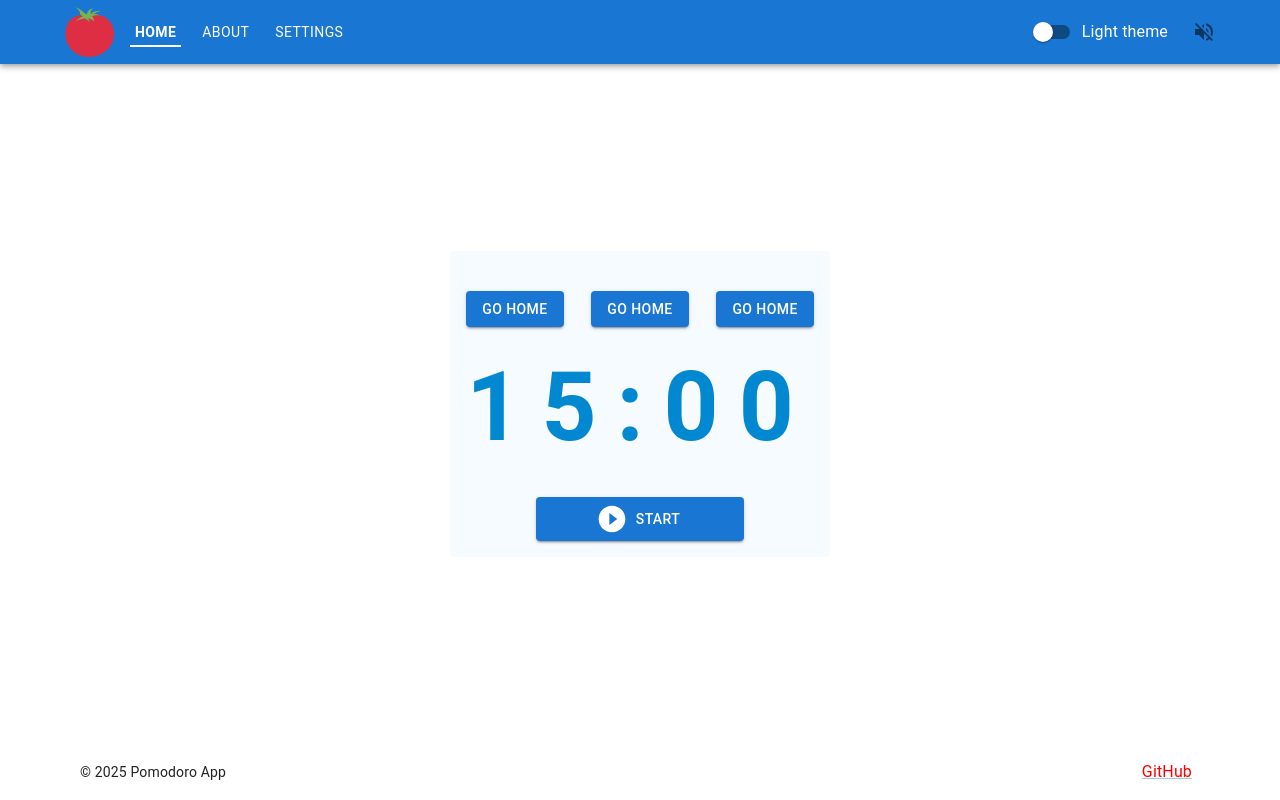
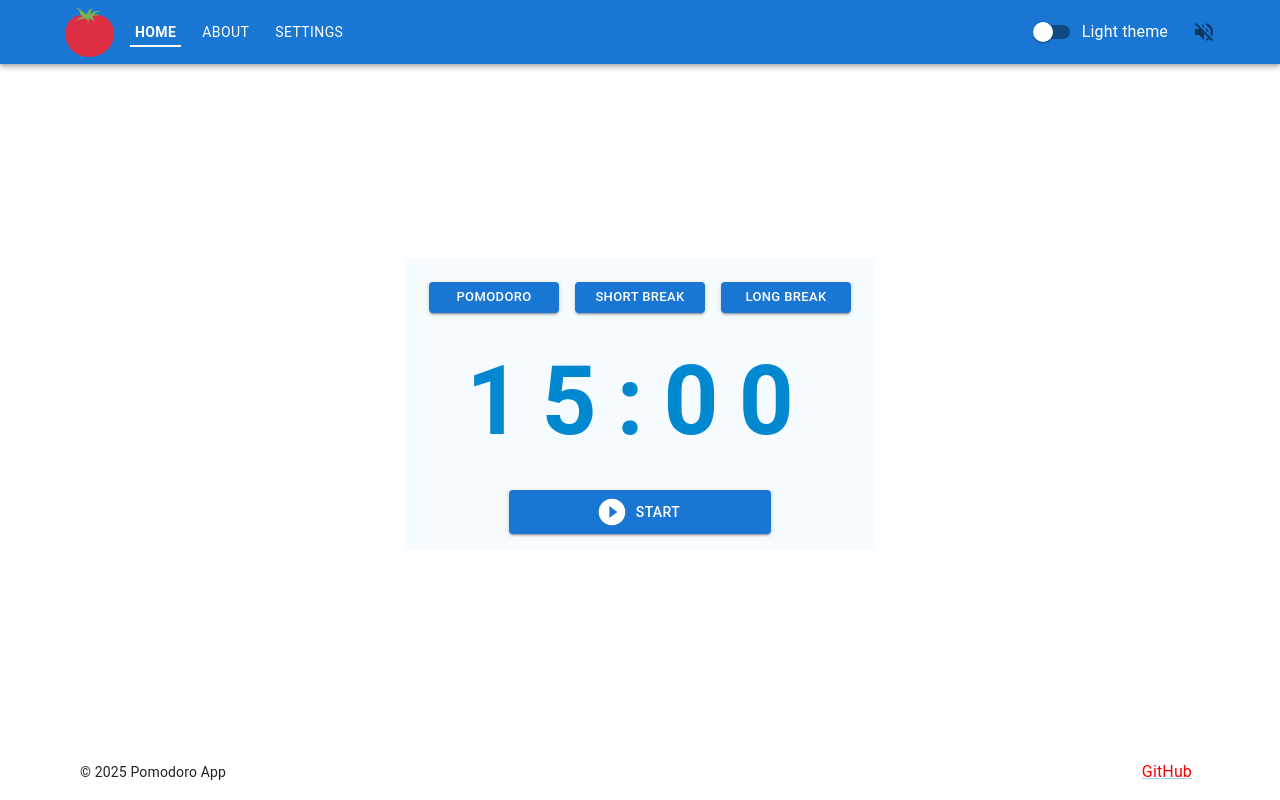
Before and after one commit to IvanovKS/pomodoro, a React (Create React App) app: page / in a window 1280 px wide. Built offline with nearby package versions, Linux system fonts and the light colour scheme.

Commit message:
Add new component PomodoroButtons, change Home component

```diff
--- a/src/pages/Home/Home.jsx
+++ b/src/pages/Home/Home.jsx
@@ -1,13 +1,13 @@
 import React from 'react';
 import {
   Box,
-  Button,
   Container,
   Typography,
   useMediaQuery,
   useTheme,
 } from '@mui/material';
 import ActionButton from './ActionButton';
+import PomodoroButtons from './PomodoroButtons';
 
 function Home() {
   const theme = useTheme();
@@ -35,47 +35,7 @@ function Home() {
           alignContent: 'center',
         }}
       >
-        <Box
-          sx={{
-            width: '100%',
-            display: 'flex',
-            justifyContent: 'space-between',
-          }}
-        >
-          <Button
-            variant="contained"
-            href="/"
-            sx={{
-              mt: 3,
-              width: 'auto',
-              alignSelf: 'flex-start',
-            }}
-          >
-            Go home
-          </Button>
-          <Button
-            variant="contained"
-            href="/"
-            sx={{
-              mt: 3,
-              width: 'auto',
-              alignSelf: 'flex-start',
-            }}
-          >
-            Go home
-          </Button>
-          <Button
-            variant="contained"
-            href="/"
-            sx={{
-              mt: 3,
-              width: 'auto',
-              alignSelf: 'flex-start',
-            }}
-          >
-            Go home
-          </Button>
-        </Box>
+        <PomodoroButtons />
         <Box
           sx={{
             width: '100%',
--- /dev/null
+++ b/src/pages/Home/PomodoroButtons.jsx
@@ -0,0 +1,50 @@
+import React from 'react';
+import { Box, Button } from '@mui/material';
+
+function PomodoroButtons() {
+  return (
+    <Box
+      sx={{
+        width: '100%',
+        display: 'flex',
+        justifyContent: 'space-between',
+      }}
+    >
+      <Button
+        variant="contained"
+        size="small"
+        sx={{
+          m: 1,
+          width: '130px',
+          alignSelf: 'flex-start',
+        }}
+      >
+        Pomodoro
+      </Button>
+      <Button
+        variant="contained"
+        size="small"
+        sx={{
+          m: 1,
+          width: '130px',
+          alignSelf: 'flex-start',
+        }}
+      >
+        Short break
+      </Button>
+      <Button
+        variant="contained"
+        size="small"
+        sx={{
+          m: 1,
+          width: '130px',
+          alignSelf: 'flex-start',
+        }}
+      >
+        Long break
+      </Button>
+    </Box>
+  );
+}
+
+export default PomodoroButtons;
```
